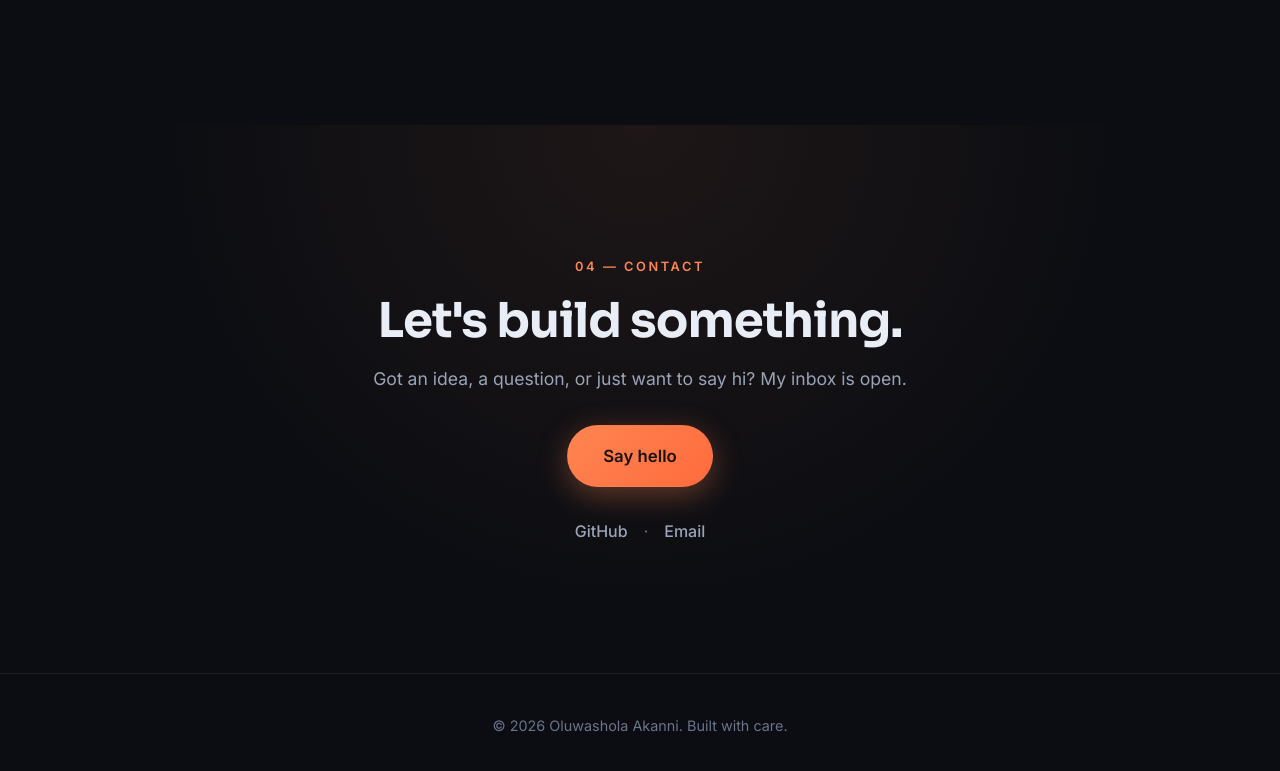
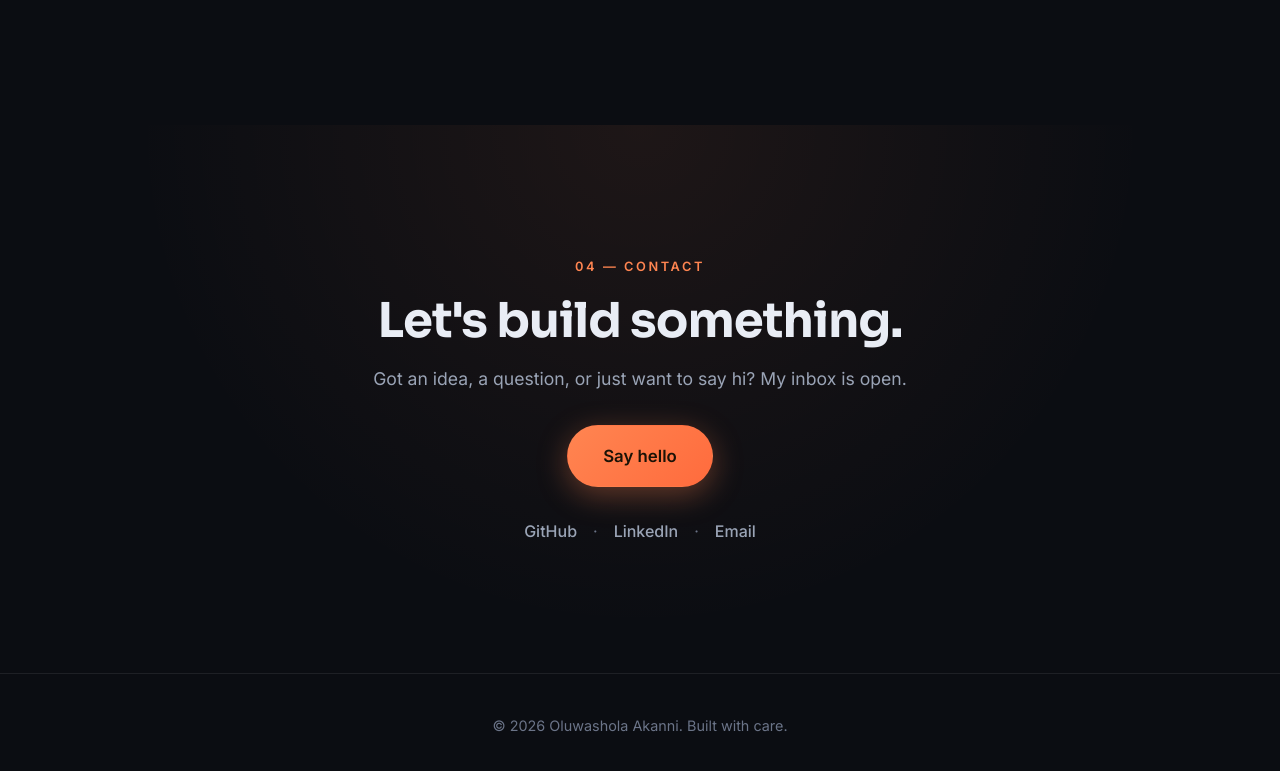
Before and after one commit to Surelaarrgh/Personal-Website, a plain HTML site: page index.html in a window 1280 px wide. Shown: the part 3076-3847 px from the top of the page. Drawn offline with Linux system fonts and the light colour scheme.

Commit message:
feat: Add LinkedIn to contact links

```diff
--- a/index.html
+++ b/index.html
@@ -189,6 +189,8 @@
       <div class="contact__socials">
         <a href="https://github.com/Surelaarrgh" target="_blank" rel="noopener">GitHub</a>
         <span aria-hidden="true">·</span>
+        <a href="https://www.linkedin.com/in/oluwashola-akanni" target="_blank" rel="noopener">LinkedIn</a>
+        <span aria-hidden="true">·</span>
         <a href="mailto:sholaakanni25@gmail.com">Email</a>
       </div>
     </div>
```
